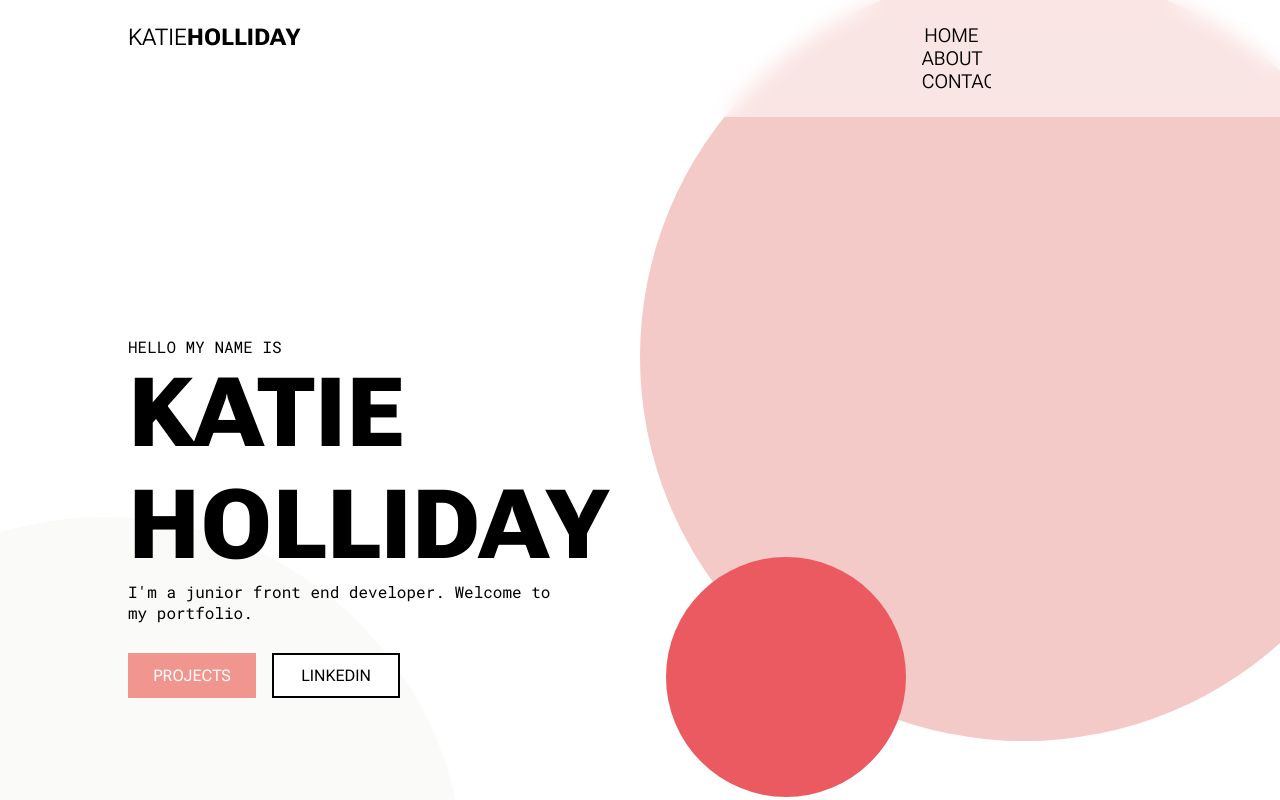
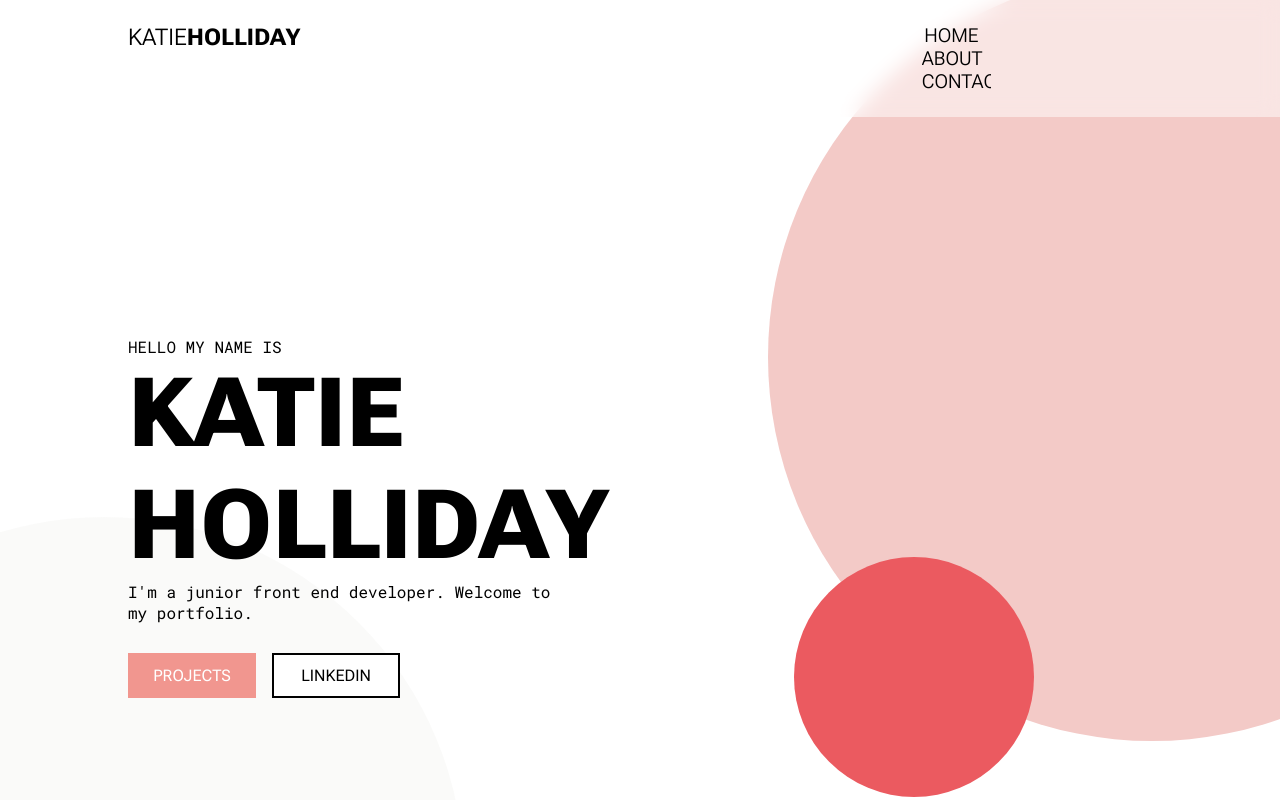
Before and after one commit to abrasumente999/portfolio, a Next.js app: page / in a window 1280 px wide. Built offline with nearby package versions, Linux system fonts and the light colour scheme.

Commit message:
modify margins for larger screens

```diff
--- a/src/components/Intro/Intro.module.css
+++ b/src/components/Intro/Intro.module.css
@@ -89,7 +89,6 @@
 }
 @media screen and (min-width: 1023px) {
   .introContainer {
-    margin: 0 10vw;
     width: 100%;
     height: 100vh;
     display: flex;
@@ -122,6 +121,7 @@
   }
 
   .introText {
+    margin: 0 10vw;
     width: 40%;
     z-index: 2;
     padding-right: 5vw;
```
